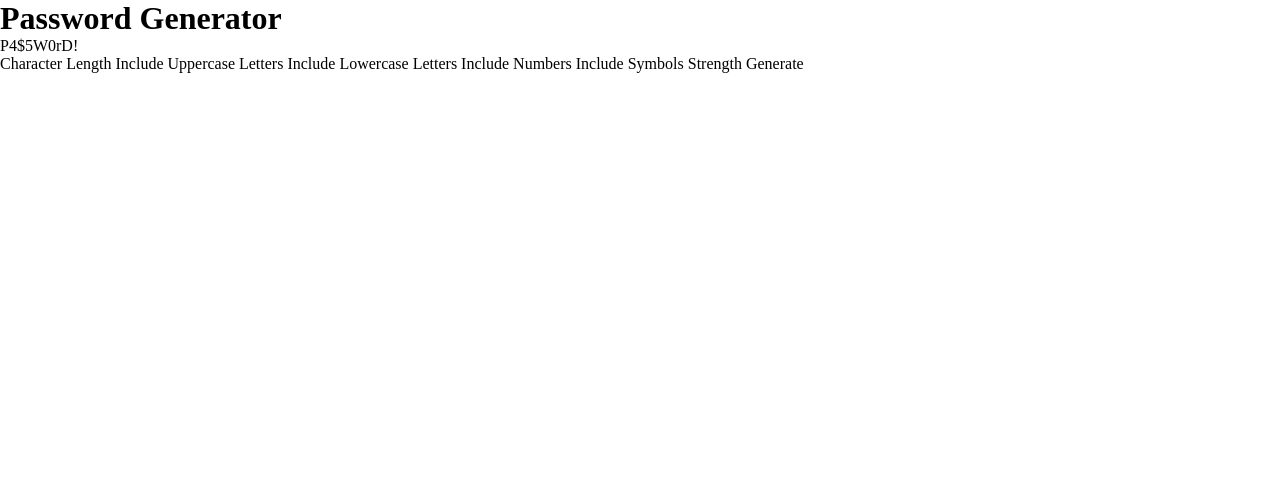
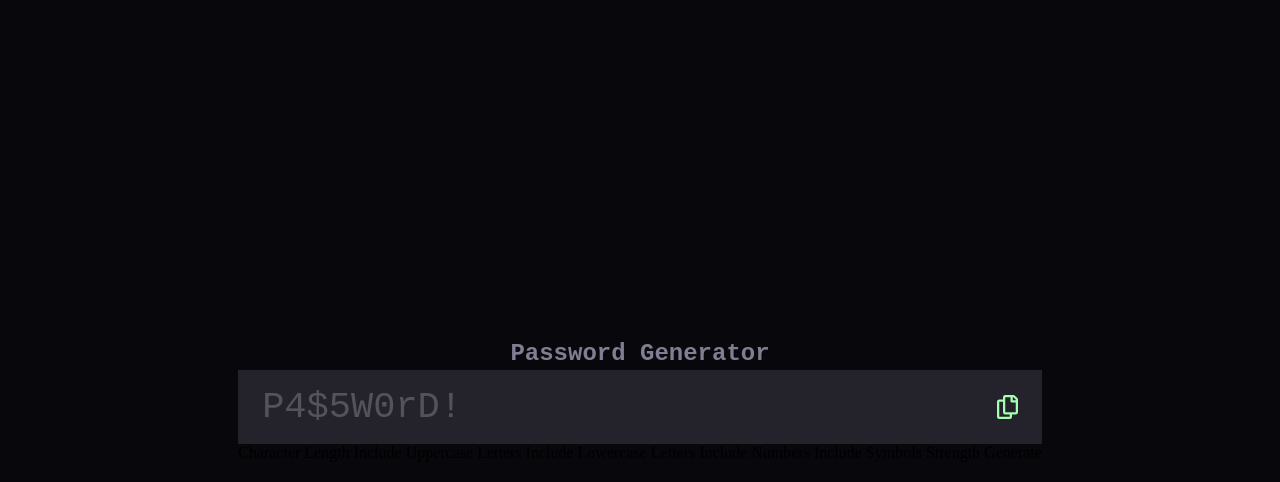
Before and after one commit to majdal01/password_generator_app, a Vue app: page / in a window 1280 px wide. Shown: the top 482 px of the page. Built offline with nearby package versions, Linux system fonts and the light colour scheme.

Commit message:
Finished setting op scss. Styling header and password

```diff
--- a/src/components/Header.vue
+++ b/src/components/Header.vue
@@ -10,6 +10,12 @@ import { ref } from 'vue'
 
 </template>
 
-<style lang="scss" scoped>
-
+<style lang="scss">
+    @use '/src/scss/variables';
+    @use '/src/scss/mixins';
+    h1 {
+        @include mixins.text-preset-2;
+        color: variables.$grey-600;
+        text-align: center;
+    }
 </style>
--- a/src/components/Password.vue
+++ b/src/components/Password.vue
@@ -4,12 +4,31 @@ import { ref } from 'vue'
 </script>
 
 <template>
-
-        <p>P4$5W0rD!</p>
-
+    <div class="password-container">
+        <p class="password-display">P4$5W0rD!</p>
+        <img id="copy-icon" src="/assets/images/icon-copy.svg" alt="Copy Icon">
+    </div>
 
 </template>
 
-<style scoped>
+<style lang="scss">
+        @use '/src/scss/variables';
+        @use '/src/scss/mixins';
+        .password-container {
+                background-color: variables.$grey-800;
+                padding: variables.$spacing-200 variables.$spacing-300;
+                display: flex;
+                justify-content: space-between;
+                align-items: center;
+                width: 100%;
+        }
 
+        .password-display {
+                @include mixins.text-preset-1;
+                color: variables.$grey-700;
+        }
+
+        #copy-icon {
+                cursor: pointer;
+        }
 </style>
--- a/src/main.js
+++ b/src/main.js
@@ -1,5 +1,5 @@
 import { createApp } from 'vue'
-import './main.scss'
+import './scss/main.scss'
 import App from './App.vue'
 
 createApp(App).mount('#app')
--- a/src/main.scss
+++ /dev/null
@@ -1,5 +0,0 @@
-* {
-    margin: 0;
-    padding: 0;
-    box-sizing: border-box;
-}
--- /dev/null
+++ b/src/scss/_buttons.scss
@@ -0,0 +1,19 @@
+@use 'variables';
+@use 'mixins';
+
+@mixin button {
+    background-color: variables.$green-900;
+    color: variables.$grey-50;
+    height: 3rem;
+    min-width: 116px;
+    border-radius: 0.313rem;
+    box-shadow: none;
+    border: none;
+    cursor: pointer;
+    @include mixins.text-preset-3;
+
+    &:hover {
+        background-color: variables.$green-200;
+        color: variables.$green-900;
+    }
+}
--- /dev/null
+++ b/src/scss/_mixins.scss
@@ -0,0 +1,29 @@
+@use 'variables';
+
+@mixin text-preset-1 {
+    font-family: variables.$font-family;
+    font-size: 2.313rem; /* 37px */
+    line-height: 2.625rem; /* 42px */
+    letter-spacing: 0px;
+}
+
+@mixin text-preset-2 {
+    font-family: variables.$font-family;
+    font-size: 1.5rem; /* 24px */
+    line-height: 2rem; /* 32px */
+    letter-spacing: 0px;
+}
+
+@mixin text-preset-3 {
+    font-family:  variables.$font-family;
+    font-size: 1.125rem; /* 18px */
+    line-height: 1.5rem; /* 24px */
+    letter-spacing: 0rem;
+}
+
+@mixin text-preset-4 {
+    font-family:  variables.$font-family;
+    font-size: 1rem; /* 16px */
+    line-height: 1.25rem; /* 20px */
+    letter-spacing: 0rem;
+}
--- /dev/null
+++ b/src/scss/_variables.scss
@@ -0,0 +1,41 @@
+/* Spacing */
+$spacing-2300: 11.5rem; //184px
+$spacing-2200: 11rem; //176px
+$spacing-2000: 10rem; //160px
+$spacing-1600: 8rem; //128px
+$spacing-1300: 6.5rem; //104px
+$spacing-1000: 5rem; //80px
+$spacing-700: 3.5rem; //56px
+$spacing-400: 2rem; //32px
+$spacing-300: 1.5rem; //24px
+$spacing-200: 1rem; //16px
+$spacing-100: 0.5rem; //8px
+
+/* Colors */
+$white: hsl(0, 100%, 100%);
+$black: hsl(0, 0%, 0%);
+
+$grey-950: #08070B;
+$grey-900: #14131B;
+$grey-850: #18171F;
+$grey-800: #24232C;
+$grey-700: #54535B;
+$grey-600: #817D92;
+$grey-200: #E6E5EA;
+
+$green-200: #A4FFAF;
+
+$yellow-300: #F8CD65;
+
+$orange-400: #FB7C58;
+
+$red-500: #F64A4A;
+
+$gradient-1: linear-gradient(180deg, #14131B 0%, #08070B 100%);
+
+/* Typography */
+@font-face {
+  font-family: 'JetBrains Mono', monospace;
+  src: url('/assets/fonts/static/JetBrainsMono-Bold.ttf') format('truetype');
+}
+$font-family: 'JetBrains Mono', monospace;
--- /dev/null
+++ b/src/scss/index.scss
@@ -0,0 +1,3 @@
+@forward 'mixins';
+@forward 'variables';
+@forward 'buttons';
--- /dev/null
+++ b/src/scss/main.scss
@@ -0,0 +1,16 @@
+@use './index' as scss;
+
+* {
+    margin: 0;
+    padding: 0;
+    box-sizing: border-box;
+}
+
+body {
+    background-color: scss.$grey-950;
+    height: 100vh;
+    display: flex;
+    flex-direction: column;
+    justify-content: center;
+    align-items: center;
+}
```
